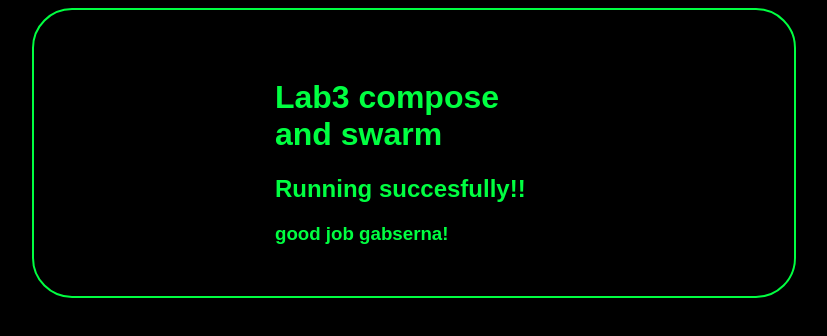
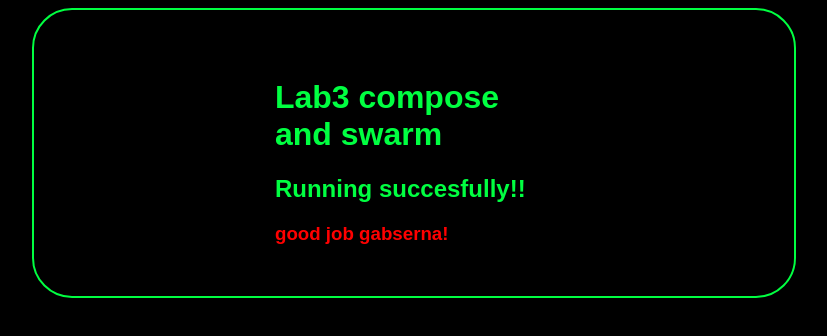
Before and after one commit to gabserna/compose_and_swarm, a website: page public/index.html in a window 1280 px wide. Shown: the whole page, without its empty margins (226-1053 px from the left). Drawn offline with Linux system fonts and the light colour scheme.

Commit message:
color styled

```diff
--- a/public/index.html
+++ b/public/index.html
@@ -27,7 +27,7 @@
             <div class="main">
                 <h1>Lab3 compose and swarm</h1>
                 <h2>Running succesfully!!</h2>
-                <h3>good job gabserna!</h3>
+                <h3 style="color:red;">good job gabserna!</h3>
             </div>
         </div>
     </body>
```
